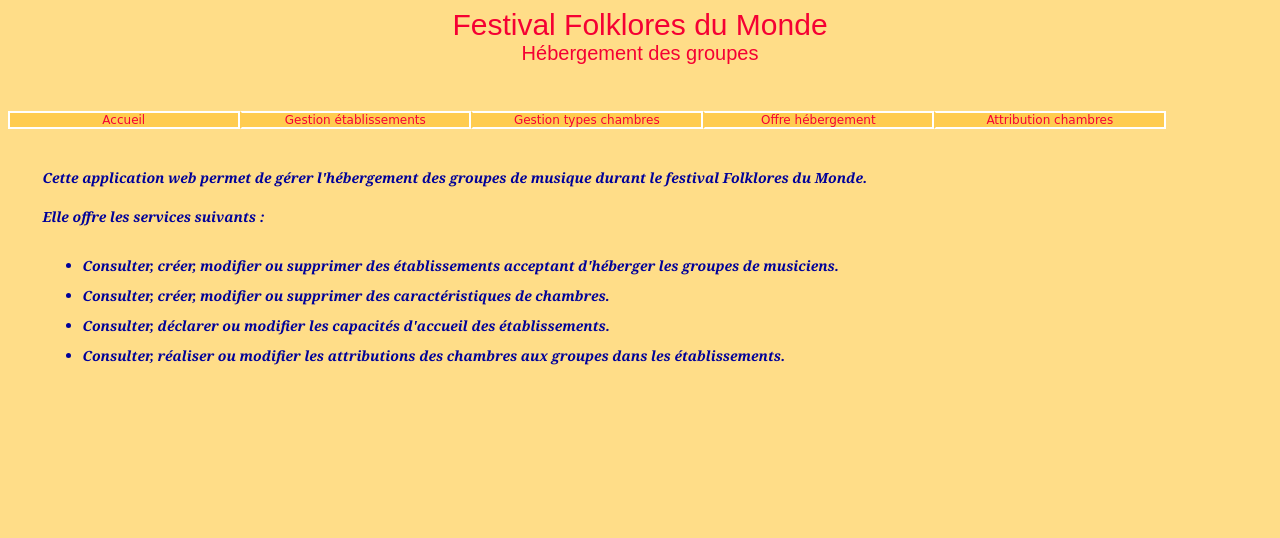
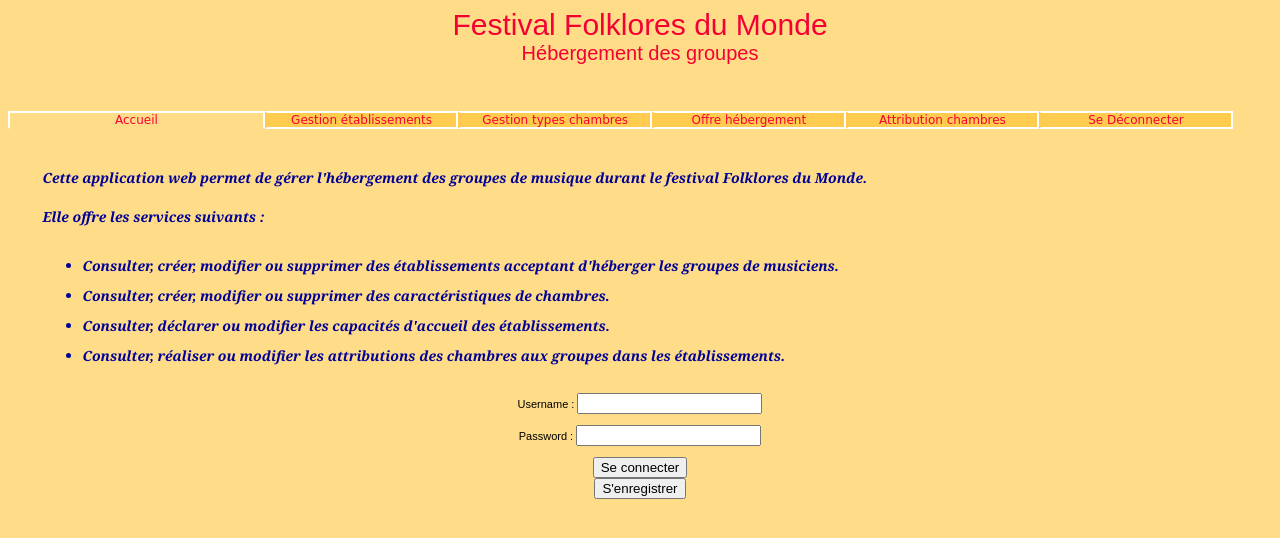
Before and after one commit to Cantogrel/FestivalStyle, a PHP site: page / in a window 1280 px wide. Shown: the top 538 px of the page. Run offline with PHP 8.4, Linux system fonts and the light colour scheme.

Commit message:
#1_authentification add login + register + table compte

```diff
--- /dev/null
+++ b/controleurs/c_Login.php
@@ -0,0 +1,18 @@
+<?php
+/*
+ * To change this license header, choose License Headers in Project Properties.
+ * To change this template file, choose Tools | Templates
+ * and open the template in the editor.
+ */
+
+$username = filter_input(INPUT_POST, 'username', FILTER_SANITIZE_STRING);
+$password = filter_input(INPUT_POST, 'password', FILTER_SANITIZE_STRING);
+
+
+if(isset($username) && isset($password))
+{
+    if($pdo->testLogin($username,$password) > 0)
+    {
+        setcookie('username',$username);
+    }
+}
--- a/css/cssOnglets.css
+++ b/css/cssOnglets.css
@@ -28,7 +28,7 @@
     certains navigateurs n'acceptent pas les nombres réels donc on met
     un nombre entier) mais pour l'onglet actif, on passe à 20% (voir styles
     ongletOuvertPrem et ongletOuvert) */
-    width:18%;
+    width:15%;
     height:5%;
 }
 
--- a/includes/onglets.inc.php
+++ b/includes/onglets.inc.php
@@ -11,6 +11,9 @@ function construireMenu($nom, $adr, $i)
         $pageActuelle = substr($url, strrpos($url, '/') + 1) . '?' . $queryString;
     } else {
         $pageActuelle = substr($url, strrpos($url, '/') + 1);
+    }
+    if(!isset($_COOKIE['username'])){
+        $pageActuelle = 'index.php';
     }
 
     // Si l'onglet est déjà ouvert, le lien est inactif
--- a/index.php
+++ b/index.php
@@ -11,9 +11,21 @@ $uc = filter_input(INPUT_GET, 'uc', FILTER_SANITIZE_STRING);
 if (empty($uc)) {
     $uc = 'accueil';
 }
+if($uc === 'deconnecter')
+{
+    setcookie('username','');
+}
+if((empty($_COOKIE['username']) || $uc === 'deconnecter' ) && $uc !== 'enregistrer'){
+    include 'vues/Accueil/v_Accueil.php';
+    include 'vues/Accueil/v_Login.php';
+    $uc = 'accueil';
+} else {
     switch ($uc) {
         case 'accueil':
             include 'vues/Accueil/v_Accueil.php';
+            break;
+        case 'enregistrer':
+            include './controleurs/c_Enregistrer.php';
             break;
         case 'gestEtabs':
             include './controleurs/c_GestionEtablissements.php';
@@ -28,4 +40,7 @@ switch ($uc) {
             include './controleurs/c_AttributionChambres.php';
             break;
     }
+}
+
+
 require 'vues/v_fin.inc.php';
--- a/modele/class.pdofestival.inc.php
+++ b/modele/class.pdofestival.inc.php
@@ -530,4 +530,42 @@ class PdoFestival
         $res = $requetePrepare->fetch(PDO::FETCH_OBJ);
         return ($res) ? $res->nombreChambres : 0;
     }
+
+    public function testLogin($username, $password)
+    {
+        $requetePrepare = PdoFestival::$monPdo->prepare(
+            'SELECT count(*) as nombre'
+            . 'FROM compte '
+            . 'WHERE utilisateur=:username '
+            . 'AND password=:password '
+        );
+        $requetePrepare->bindParam(':username', $username, PDO::PARAM_STR);
+        $requetePrepare->bindParam(':password', $password, PDO::PARAM_STR);
+        $requetePrepare->execute();
+        $res = $requetePrepare->fetch(PDO::FETCH_ASSOC);
+        return $res['nombre'];
+    }
+
+    public function createAccount($username, $password)
+    {
+        $requetePrepare = PdoFestival::$monPdo->prepare(
+            'INSERT INTO compte VALUES (:username, :password)'
+        );
+        $requetePrepare->bindParam(':username', $username, PDO::PARAM_STR);
+        $requetePrepare->bindParam(':password', $password, PDO::PARAM_STR);
+        $requetePrepare->execute();
+    }
+
+    public function DoesAccountAlreadyExist($username)
+    {
+        $requetePrepare = PdoFestival::$monPdo->prepare(
+            'SELECT count(*) as nombre'
+            . 'FROM compte '
+            . 'WHERE utilisateur=:username '
+        );
+        $requetePrepare->bindParam(':username', $username, PDO::PARAM_STR);
+        $requetePrepare->execute();
+        $res = $requetePrepare->fetch(PDO::FETCH_ASSOC);
+        return $res['nombre'];
+    }
 }
--- /dev/null
+++ b/vues/Accueil/v_Login.php
@@ -0,0 +1,11 @@
+
+<?php include 'controleurs/c_Login.php'?>
+<form id="login" action="index.php" method="POST">
+    <p><span>Username : </span><input id="username" name="username" type="text" size="20"/></p>
+    <p><span>Password : </span><input id="password" name="password" type="password" size="20"/></p>
+    <input type="submit" value="Se connecter" />
+</form>
+<form action="index.php?" method="get">
+    <input style="display: none;" type="text" name="uc" value="enregistrer"/>
+    <input type="submit" value="S'enregistrer" />
+</form>
--- a/vues/v_debut.inc.php
+++ b/vues/v_debut.inc.php
@@ -31,6 +31,7 @@
                             <?php construireMenu('Gestion types chambres', 'index.php?uc=gestTypesChambres', 3); ?>
                             <?php construireMenu('Offre hébergement', 'index.php?uc=offreHeberge', 4); ?>
                             <?php construireMenu('Attribution chambres', 'index.php?uc=attribChambres', 5); ?>
+                            <li class="onglet"><a href="index.php?uc=deconnecter">Se Déconnecter</a></li>
                         </ul>
                     </div>
 
```
Also changed, not shown: controleurs/c_Enregistrer.php (added, +32 -0 lines), vues/Accueil/v_Enregistrer.php (added, +7 -0 lines). Lines whose indentation alone changed are shown as unchanged.
